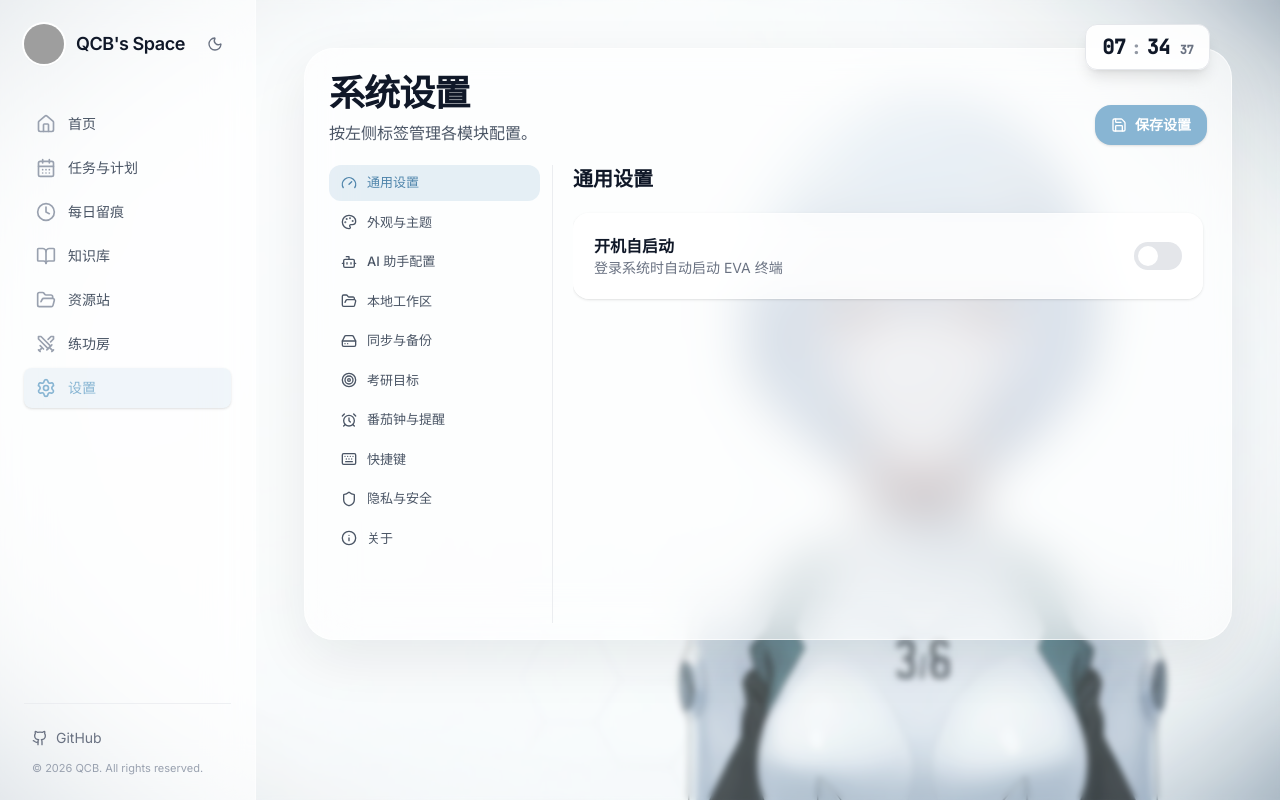
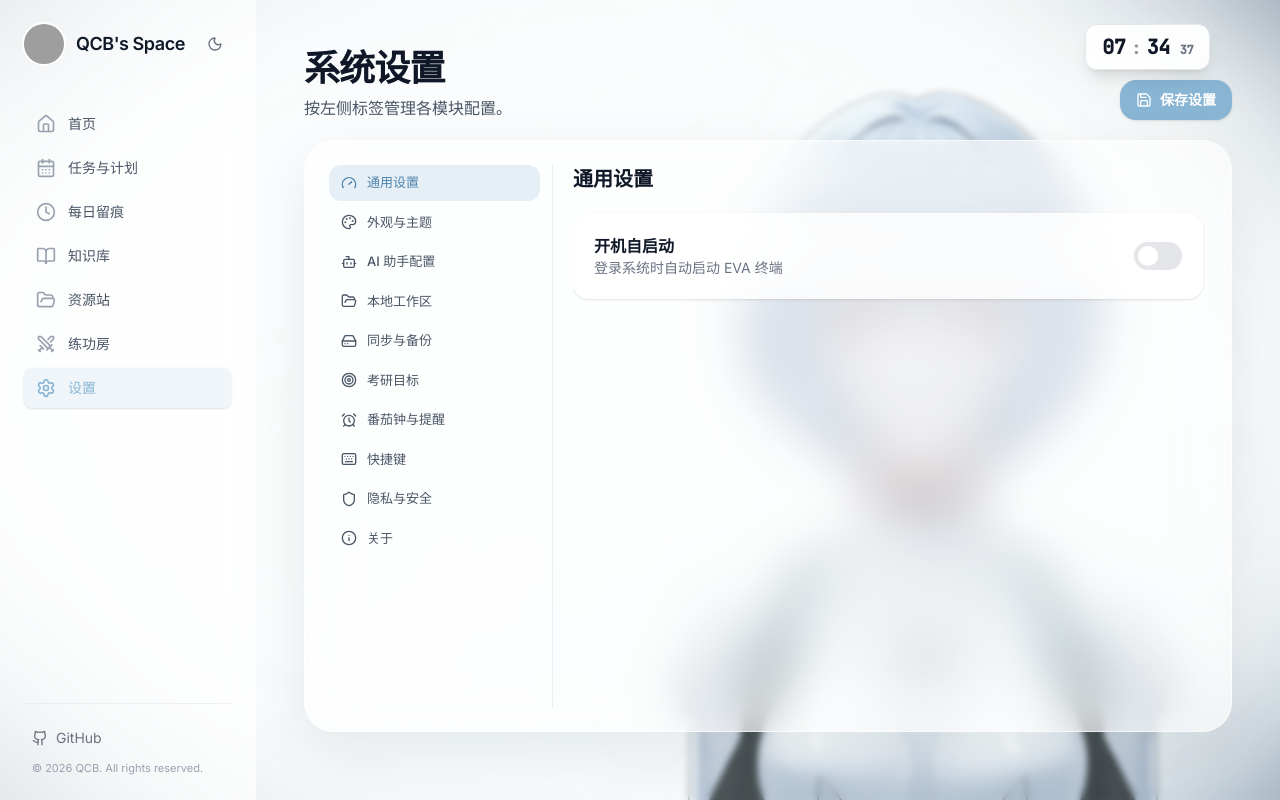
Before and after one commit to 2019xiaopeng/Digital_Garden, a React (Vite) app: page /settings in a window 1280 px wide. Built offline with nearby package versions, Linux system fonts and the light colour scheme; grey boxes are pictures that could not be loaded.

Commit message:
style: move settings header outside panel and add task/blog shortcuts

```diff
--- a/src/pages/Settings.tsx
+++ b/src/pages/Settings.tsx
@@ -64,6 +64,10 @@ const shortcutList = [
   { keys: "Shift + 点击", desc: "范围多选知识库文件" },
   { keys: "Escape", desc: "关闭右键菜单 / 取消选中" },
   { keys: "拖拽文件到文件夹", desc: "移动文件到目标目录" },
+  { keys: "Ctrl/Cmd + N", desc: "任务页：新建任务" },
+  { keys: "Ctrl/Cmd + Enter", desc: "任务页：提交新任务（新增状态下）" },
+  { keys: "Ctrl/Cmd + Shift + L", desc: "留痕页：新建留痕" },
+  { keys: "Ctrl/Cmd + Enter", desc: "留痕页：保存当前留痕" },
 ];
 
 export function Settings() {
@@ -417,7 +421,6 @@ export function Settings() {
 
   return (
     <div className="animate-in fade-in slide-in-from-bottom-4 duration-700 ease-out">
-      <section className="rounded-[30px] border border-white/65 dark:border-[#2b3c53]/90 bg-white/58 dark:bg-[#0f1828]/58 backdrop-blur-xl shadow-[0_18px_55px_rgba(15,23,42,0.08)] dark:shadow-[0_18px_55px_rgba(2,8,23,0.5)] p-5 md:p-6 h-[74vh] min-h-[560px]">
       <header className="flex items-end justify-between gap-4 mb-5">
         <div>
           <h1 className="text-3xl font-bold tracking-tight text-gray-900 dark:text-white sm:text-4xl">系统设置</h1>
@@ -428,7 +431,8 @@ export function Settings() {
         </button>
       </header>
 
-        <div className="flex gap-5 h-[calc(100%-5.25rem)] min-h-0">
+      <section className="rounded-[30px] border border-white/65 dark:border-[#2b3c53]/90 bg-white/58 dark:bg-[#0f1828]/58 backdrop-blur-xl shadow-[0_18px_55px_rgba(15,23,42,0.08)] dark:shadow-[0_18px_55px_rgba(2,8,23,0.5)] p-5 md:p-6 h-[74vh] min-h-[560px]">
+        <div className="flex gap-5 h-full min-h-0">
           <aside className="w-56 flex-shrink-0 border-r border-gray-200/75 dark:border-[#2a3b52] pr-3 overflow-y-auto">
             <nav className="space-y-1">
               {navItems.map((item) => {
```
Lines whose indentation alone changed are shown as unchanged.
